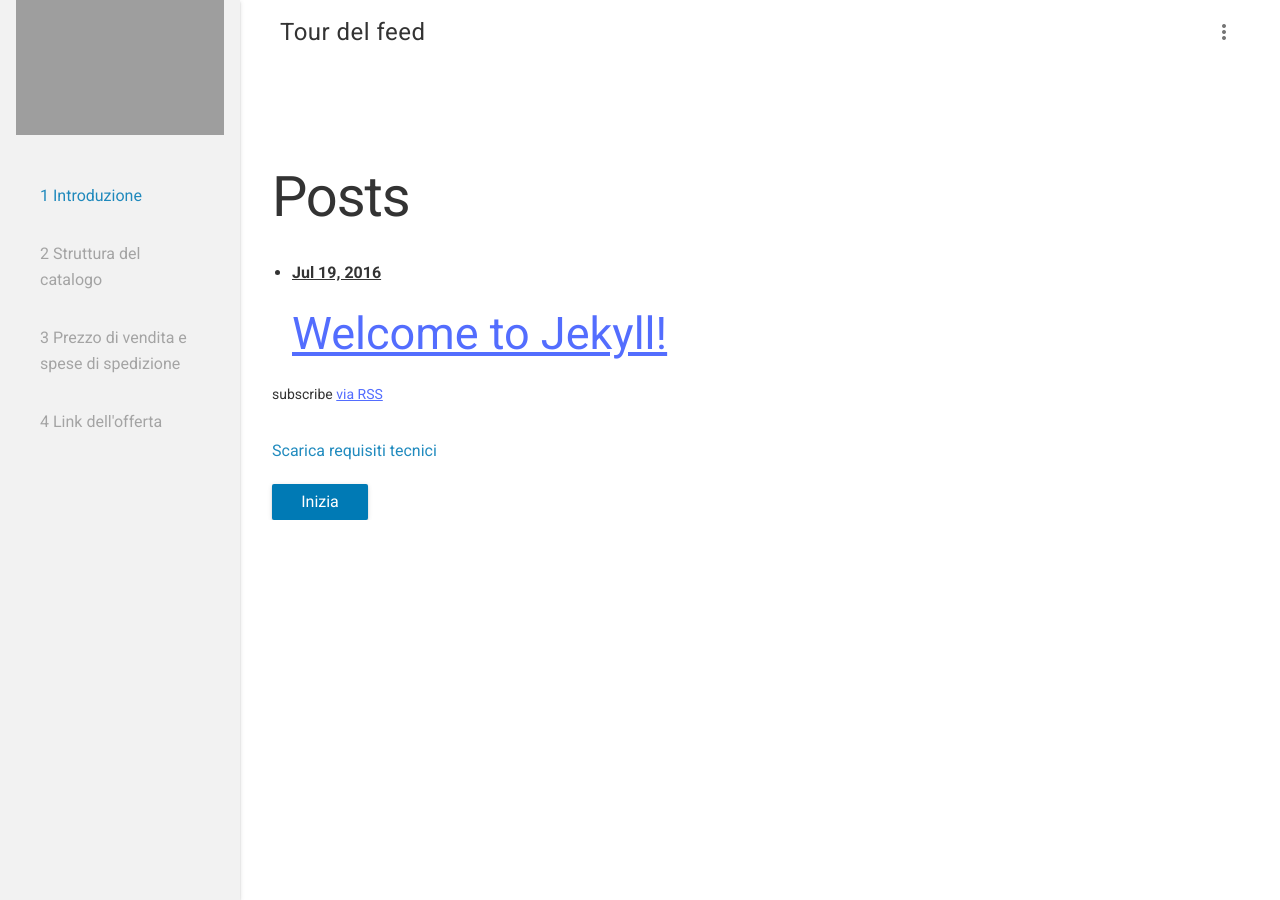
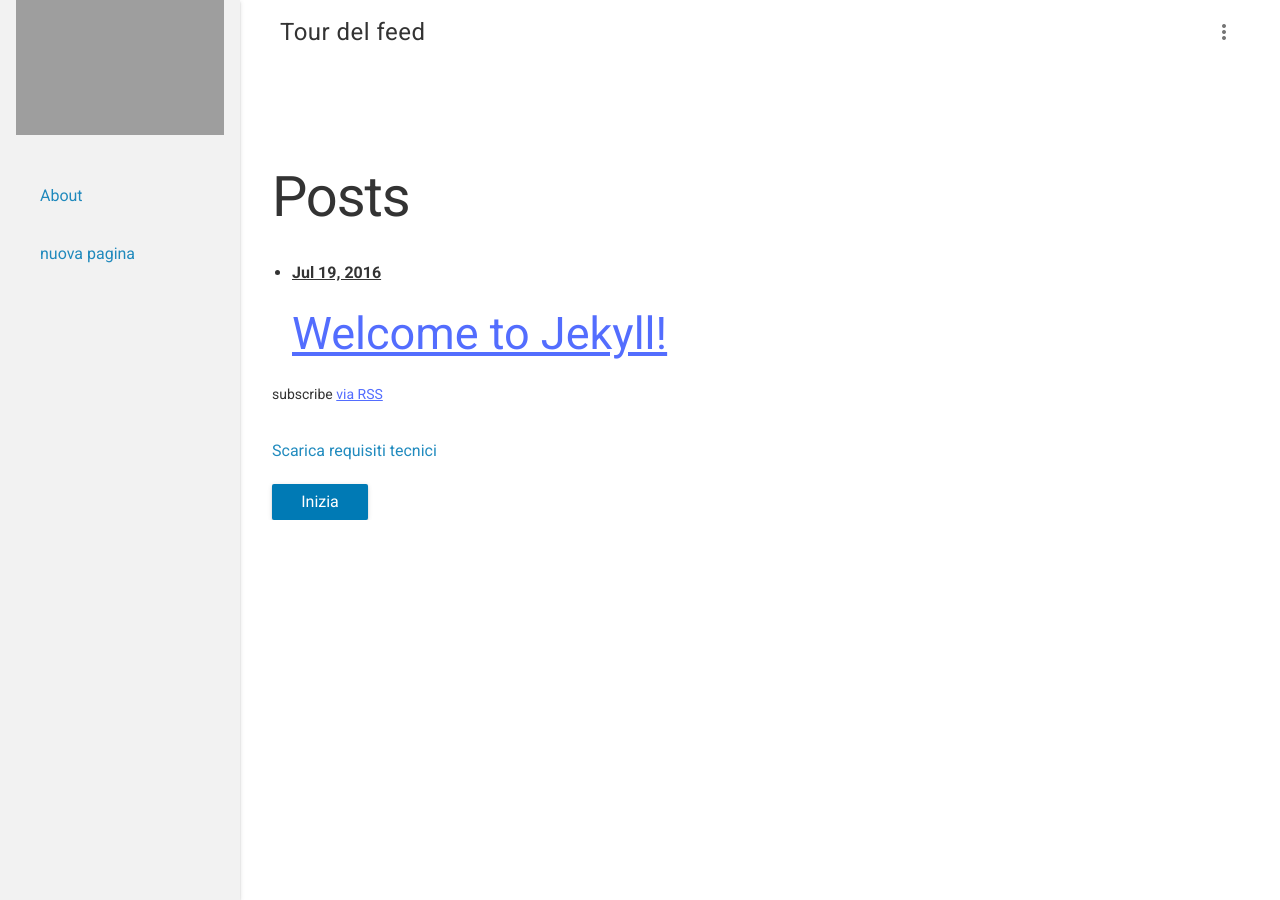
Before and after one commit to noemi-84/tourdelfeed, a Jekyll site: the page built from index.html, in a window 1280 px wide. Built offline with Jekyll 4.4.1, drawn with Linux system fonts in a browser that asks for light colours; nearby versions of some CDN libraries; grey boxes are pictures that could not be loaded.

Commit message:
add navbar

```diff
--- a/_includes/navbar.html
+++ b/_includes/navbar.html
@@ -1,12 +1,13 @@
 <div class="demo-drawer mdl-layout__drawer mdl-color--blue-grey-900 mdl-color-text--blue-grey-50">
         <header class="demo-drawer-header">
-          <img src="({{ site.url }}/images/logo.png)" class="demo-logo">
+          <img src="http://lorempixel.com/208/136/" class="demo-logo">
         </header>
         <nav class="demo-navigation mdl-navigation mdl-color--blue-grey-800">
-          <a class="mdl-navigation__link active" href="">1 Introduzione</a>
-          <span class="mdl-navigation__link">2 Struttura del catalogo</span>
-          <span class="mdl-navigation__link">3 Prezzo di vendita e spese di spedizione</span>
-          <span class="mdl-navigation__link">4 Link dell'offerta</span>
+        {% for my_page in site.pages %}
+          {% if my_page.title %}
+          <a class="mdl-navigation__link active" href="{{ my_page.url | prepend: site.baseurl }}">{{ my_page.title }}</a>
+         {% endif %}
+        {% endfor %}
           <div class="mdl-layout-spacer"></div>
         </nav>
       </div>
```
